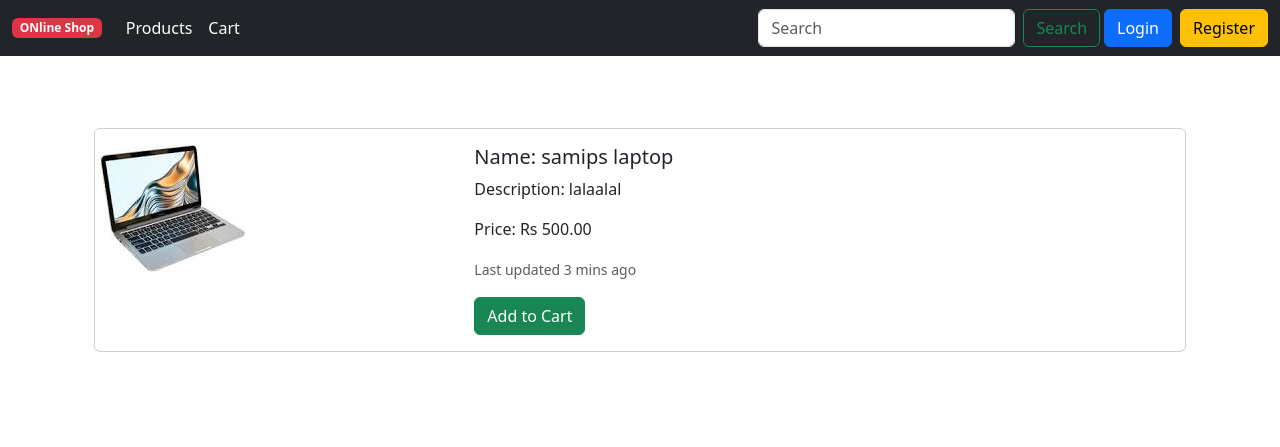
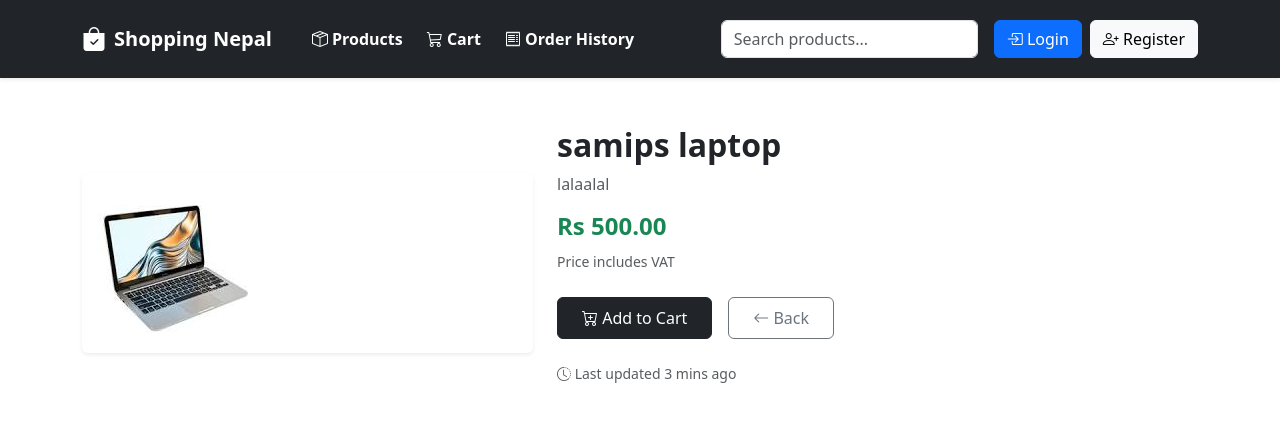
Before and after one commit to samipsapkota123-ship-it/Ecommerce, a Django app: page /product_detial/5 in a window 1280 px wide. Shown: the top 447 px of the page. Run offline with Django 5.2, Linux system fonts and the light colour scheme; data comes from the database, SQL or seed files in the repository; both versions use the stored data as it was after the commit.

Commit message:
modified

```diff
--- a/product/templates/product/product.html
+++ b/product/templates/product/product.html
@@ -7,9 +7,6 @@ Admin || Products
 {% block content %}
     <div class="container-fluid m-xl-2">
       <h1 class="text-center text-muted mt-4">All Products</h1>
-    <!-- <div class="d-flex justify-content-end me-4">
-      <a href="{% url 'add_product'  %}" class="btn btn-primary">Add Product</a>
-    </div> -->
      {% for msg in messages %}
 
                 {% if msg.level == DEFAULT_MESSAGE_LEVELS.SUCCESS %}
--- a/templates/userlayout.html
+++ b/templates/userlayout.html
@@ -9,56 +9,90 @@
     <link
       href="https://cdn.jsdelivr.net/npm/bootstrap@5.3.8/dist/css/bootstrap.min.css"
       rel="stylesheet"
-      integrity="sha384-sRIl4kxILFvY47J16cr9ZwB07vP4J8+LH7qKQnuqkuIAvNWLzeN8tE5YBujZqJLB"
       crossorigin="anonymous"
     />
+
+    <!-- Bootstrap Icons -->
+    <link
+      rel="stylesheet"
+      href="https://cdn.jsdelivr.net/npm/bootstrap-icons@1.11.1/font/bootstrap-icons.css"
+    />
+
+    <style>
+      .hover-nav:hover {
+        color: #0dcaf0 !important;
+      }
+    </style>
   </head>
-  <body >
-    <nav class="navbar navbar-expand-lg bg-dark">
-      <div class="container-fluid">
-        <a class="navbar-brand badge text-bg-danger" href="{% url 'homepage' %}">ONline Shop</a>
-        <button
-          class="navbar-toggler"
-          type="button"
-          data-bs-toggle="collapse"
-          data-bs-target="#navbarSupportedContent"
-          aria-controls="navbarSupportedContent"
-          aria-expanded="false"
-          aria-label="Toggle navigation"
-        >
+
+  <body>
+
+    <!--Navbar Start -->
+    <nav class="navbar navbar-expand-lg navbar-dark bg-dark shadow-sm py-3">
+      <div class="container">
+
+        <!-- Logo -->
+        <a class="navbar-brand fw-bold d-flex align-items-center gap-2" href="{% url 'homepage' %}">
+          <i class="bi bi-bag-check-fill fs-4"></i>
+          Shopping Nepal
+        </a>
+
+        <!-- Mobile menu -->
+        <button class="navbar-toggler" type="button" data-bs-toggle="collapse" data-bs-target="#navMenu">
           <span class="navbar-toggler-icon"></span>
         </button>
-        <div class="collapse navbar-collapse" id="navbarSupportedContent">
-          <ul class="navbar-nav me-auto mb-2 mb-lg-0">
+
+        <!-- Menu -->
+        <div class="collapse navbar-collapse" id="navMenu">
+
+          <ul class="navbar-nav me-auto ms-3 gap-2">
+
             <li class="nav-item">
-              <a class="nav-link active text-white" aria-current="page" href="{% url 'all-products' %}">Products</a>
+              <a class="nav-link text-white fw-semibold hover-nav" href="{% url 'all-products' %}">
+                <i class="bi bi-box-seam"></i> Products
+              </a>
             </li>
+
             <li class="nav-item">
-              <a class="nav-link text-white" href="{% url 'show_cart_items'  %}">Cart</a>
+              <a class="nav-link text-white fw-semibold hover-nav" href="{% url 'show_cart_items' %}">
+                <i class="bi bi-cart3"></i> Cart
+              </a>
+            </li>
+
+            <li class="nav-item">
+              <a class="nav-link text-white fw-semibold hover-nav" href="{% url 'order_history' %}">
+                <i class="bi bi-receipt"></i> Order History
+              </a>
             </li>
           </ul>
-          <form class="d-flex" role="search">
-            <input
-              class="form-control me-2"
-              type="search"
-              placeholder="Search"
-              aria-label="Search"
-            />
-            <button class="btn btn-outline-success" type="submit">
-              Search
-            </button>
+
+          <!-- Search -->
+          <form class="d-flex me-3" role="search">
+            <input class="form-control" type="search" placeholder="Search products..." />
           </form>
-<div class="ms-1 d-flex gap-2">
+
+          <!-- Auth Buttons -->
+          <div class="d-flex gap-2">
             {% if user.is_authenticated %}
-        <a href="{% url 'logout' %}" class="btn btn-danger">Logout</a>
+              <a href="{% url 'logout' %}" class="btn btn-outline-warning">
+                <i class="bi bi-box-arrow-right"></i> Logout
+              </a>
             {% else %}
-        <a href="{% url 'login' %}" class="btn btn-primary">Login</a>
-        <a href="{% url 'register' %}" class="btn btn-warning">Register</a>
+              <a href="{% url 'login' %}" class="btn btn-primary">
+                <i class="bi bi-box-arrow-in-right"></i> Login
+              </a>
+              <a href="{% url 'register' %}" class="btn btn-light">
+                <i class="bi bi-person-plus"></i> Register
+              </a>
             {% endif %}
           </div>
+
         </div>
       </div>
     </nav>
+    <!--  Navbar End -->
+
+
     {% block content %}
     <!-- carousel start -->
     <div id="carouselExample" class="carousel slide">
@@ -73,27 +107,23 @@
           <img src="..." class="d-block w-100" alt="...">
         </div>
       </div>
+
       <button class="carousel-control-prev" type="button" data-bs-target="#carouselExample" data-bs-slide="prev">
-    <span class="carousel-control-prev-icon" aria-hidden="true"></span>
+        <span class="carousel-control-prev-icon"></span>
         <span class="visually-hidden">Previous</span>
       </button>
+
       <button class="carousel-control-next" type="button" data-bs-target="#carouselExample" data-bs-slide="next">
-    <span class="carousel-control-next-icon" aria-hidden="true"></span>
+        <span class="carousel-control-next-icon"></span>
         <span class="visually-hidden">Next</span>
       </button>
     </div>
     <!-- carousel end -->
-
-
     {% endblock %}
-
 
     <script
       src="https://cdn.jsdelivr.net/npm/bootstrap@5.3.8/dist/js/bootstrap.bundle.min.js"
-      integrity="sha384-FKyoEForCGlyvwx9Hj09JcYn3nv7wiPVlz7YYwJrWVcXK/BmnVDxM+D2scQbITxI"
       crossorigin="anonymous"
     ></script>
-
-
   </body>
 </html>
--- a/userpage/templates/userpage/product_detial.html
+++ b/userpage/templates/userpage/product_detial.html
@@ -1,41 +1,69 @@
 {% extends 'userlayout.html' %}
 {% load static %}
-{% block title%}
-{{product.product_name}}
+
+{% block title %}
+{{ product.product_name }}
 {% endblock %}
 
 {% block content %}
 
-<div class="container p-4">
-    <div class="card mb-3 mt-5" style="max-width: 1500px;">
-        {% for msg in messages %}
-                {% if msg.level == DEFAULT_MESSAGE_LEVELS.ERROR %}
-                <div class="alert alert-danger" role="alert">
-                    {{msg}}
-                </div>
-                {% endif %}
+<div class="container py-5">
 
-            {% endfor %}
-        <div class="row g-0">
-            <div class="col-md-4">
-                <img src="{{product.image.url}}" class="img-fluid rounded-start" alt="{{product.product_name}}">
+    <!-- Error Message -->
+    {% for msg in messages %}
+      {% if msg.level == DEFAULT_MESSAGE_LEVELS.ERROR %}
+        <div class="alert alert-danger">{{ msg }}</div>
+      {% endif %}
+    {% endfor %}
+
+    <div class="row g-4 align-items-center">
+
+        <!-- Product Image -->
+        <div class="col-md-5">
+            <div class="p-3 rounded shadow-sm bg-white">
+                <img src="{{ product.image.url }}"
+                     class="img-fluid rounded"
+                     alt="{{ product.product_name }}">
+            </div>
+        </div>
+
+        <!-- Product Details -->
+        <div class="col-md-7">
+            <h2 class="fw-bold">{{ product.product_name }}</h2>
+
+            <p class="text-muted mt-2" style="font-size: 1rem;">
+                {{ product.description }}
+            </p>
+
+            <div class="mt-3 mb-4">
+                <h4 class="text-success fw-bold">Rs {{ product.price }}</h4>
+                <small class="text-muted">Price includes VAT</small>
             </div>
 
-            <div class="col-md-8">
-                <div class="card-body">
-                    <h5 class="card-title">Name: {{product.product_name}}</h5>
-                    <p class="card-text">Description: {{product.description}}</p>
-                    <p class="card-text">Price: Rs {{product.price}}</p>
-                    <p class="card-text">
-                        <small class="text-body-secondary">Last updated 3 mins ago</small>
-                    </p>
-                    <a href="{% url 'add_to_cart' product.id  %}" class="btn btn-success">Add to Cart</a>
-                </div>
+            <div class="d-flex gap-3 mt-4">
+                <a href="{% url 'add_to_cart' product.id %}" class="btn btn-dark px-4 py-2">
+                    <i class="bi bi-cart-plus"></i> Add to Cart
+                </a>
+
+                <a href="javascript:history.back()" class="btn btn-outline-secondary px-4 py-2">
+                    <i class="bi bi-arrow-left"></i> Back
+                </a>
             </div>
 
+            <p class="mt-4 text-muted small">
+                <i class="bi bi-clock-history"></i> Last updated 3 mins ago
+            </p>
+
         </div>
+
     </div>
 </div>
 
+<!-- Styling -->
+<style>
+    .img-fluid {
+        object-fit: cover;
+    }
+</style>
 
 {% endblock %}
--- a/userpage/urls.py
+++ b/userpage/urls.py
@@ -8,5 +8,6 @@ urlpatterns=[
     path('add_to_cart/<int:product_id>',views.add_to_cart,name="add_to_cart"),
     path('show_cart_items/',views.show_cart_items,name="show_cart_items"),
     path('delete_cart_items/<int:cart_id>',views.delete_cart_items,name='delete_cart_items'),
-    path('order_now/',views.order_now,name="order_now")
+    path('order_now/<int:cart_id>/<int:product_id>',views.order_now,name="order_now"),
+    path('order_history/',views.order_history,name="order_history")
 ]
--- a/userpage/views.py
+++ b/userpage/views.py
@@ -1,9 +1,10 @@
 from django.shortcuts import render,redirect
 from product.models import Product
 from django.contrib.auth.decorators import login_required
-from userpage.models import Cart
+from userpage.models import Cart,Order
 from django.contrib import messages
 from django.urls import reverse
+from .forms import OrderForm
 def home_page(request):
     products= Product.objects.all().order_by("-created_at")[:8]
     return render(request,"userpage/homepage.html",{ 'products':products})
@@ -51,7 +52,52 @@ def delete_cart_items(request,cart_id):
     messages.add_message(request,messages.SUCCESS,'Product is deleted permanantly.')
     return redirect('show_cart_items')
 
-def order_now(request):
-    user = request.user
-    cart_items = Cart.objects.filter(user=user)
-    return render(request, "userpage/order_now.html", {"cart_items": cart_items})
+def order_now(request,cart_id,product_id):
+    user=request.user
+    product = Product.objects.get(id=product_id)
+    cart=Cart.objects.get(id=cart_id)
+
+    if request.method == "POST":
+        form=OrderForm(request.POST)
+        if form.is_valid():
+         data = form.cleaned_data
+         quantity = data['quantity']
+         address = data['address']
+         phone = data['phone']
+         payment_method = data['payment_method']
+         total_price = product.price * quantity
+
+        order = Order.objects.create(
+            product=product,
+            user=user,
+            quantity=quantity,
+            address=address,
+            phone=phone,
+            payment_method=payment_method,
+            total_price=total_price
+        )
+
+        if order.payment_method == "cash":
+          cart.delete()
+          return redirect('show_cart_items')
+
+
+        elif order.payment_method == "esewa":
+          pass
+
+
+
+    return render(request, "userpage/order_now.html", {
+        'form':OrderForm,
+        'product_name':product.product_name,
+        'price':product.price,
+        'product_image':product.image
+        })
+
+@login_required
+def order_history(request):
+   user=request.user
+   orders =Order.objects.filter(user=user)
+   return render(request,"userpage/order_history.html",{
+      'orders':orders
+   })
```
Also changed, not shown: Accounts/templates/accounts/login.html (+24 -17 lines), Accounts/templates/accounts/user_register.html (+23 -13 lines), userpage/forms.py (added, +7 -0 lines), userpage/models.py (+29 -0 lines), userpage/templates/userpage/all-products.html (+45 -10 lines), userpage/templates/userpage/cart_items.html (+41 -15 lines), userpage/templates/userpage/homepage.html (+44 -23 lines), userpage/templates/userpage/order_history.html (added, +110 -0 lines), userpage/templates/userpage/order_now.html (added, +48 -0 lines), db.sqlite3, userpage/migrations/0002_order.py (added). Lines whose indentation alone changed are shown as unchanged.
